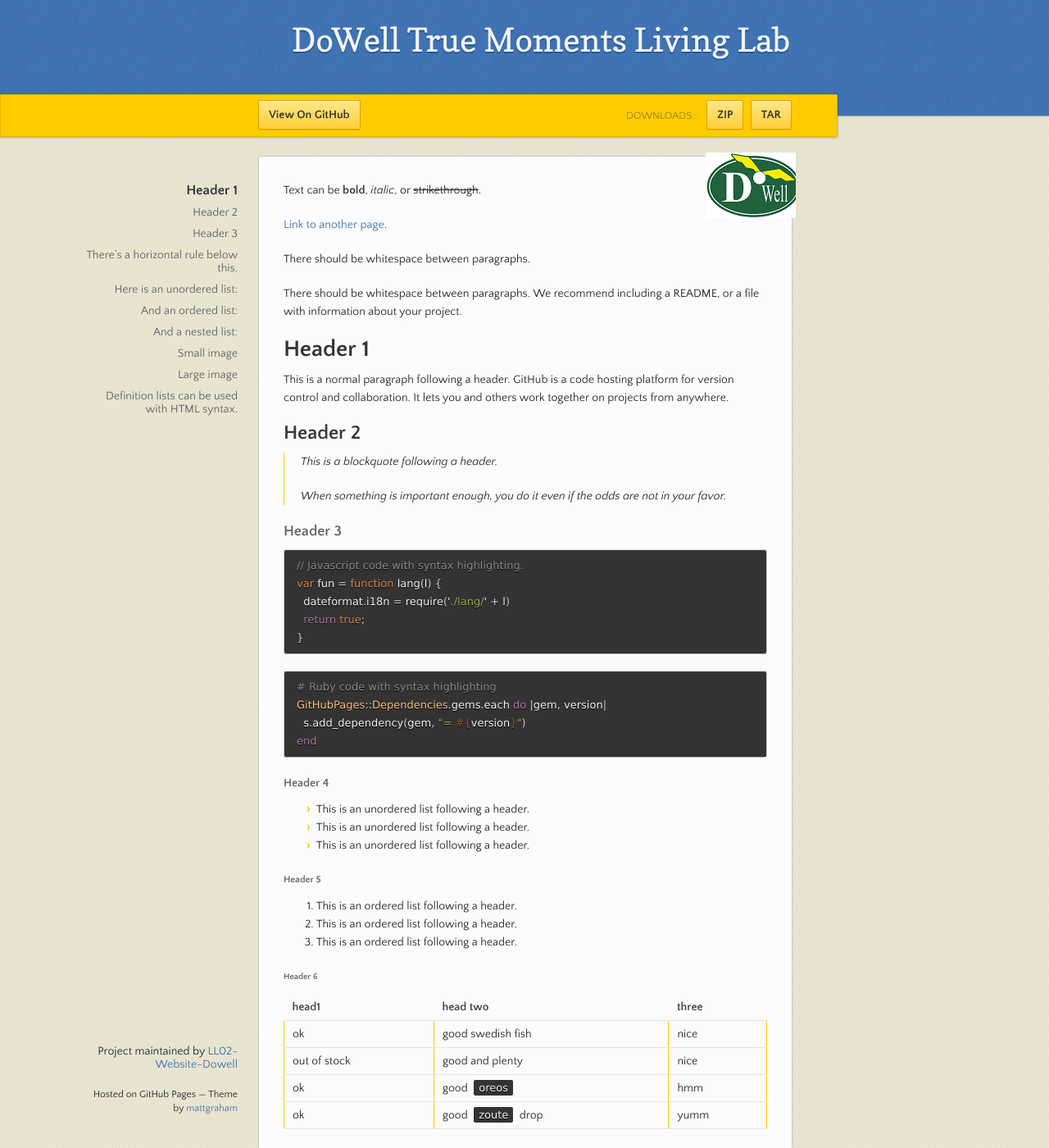
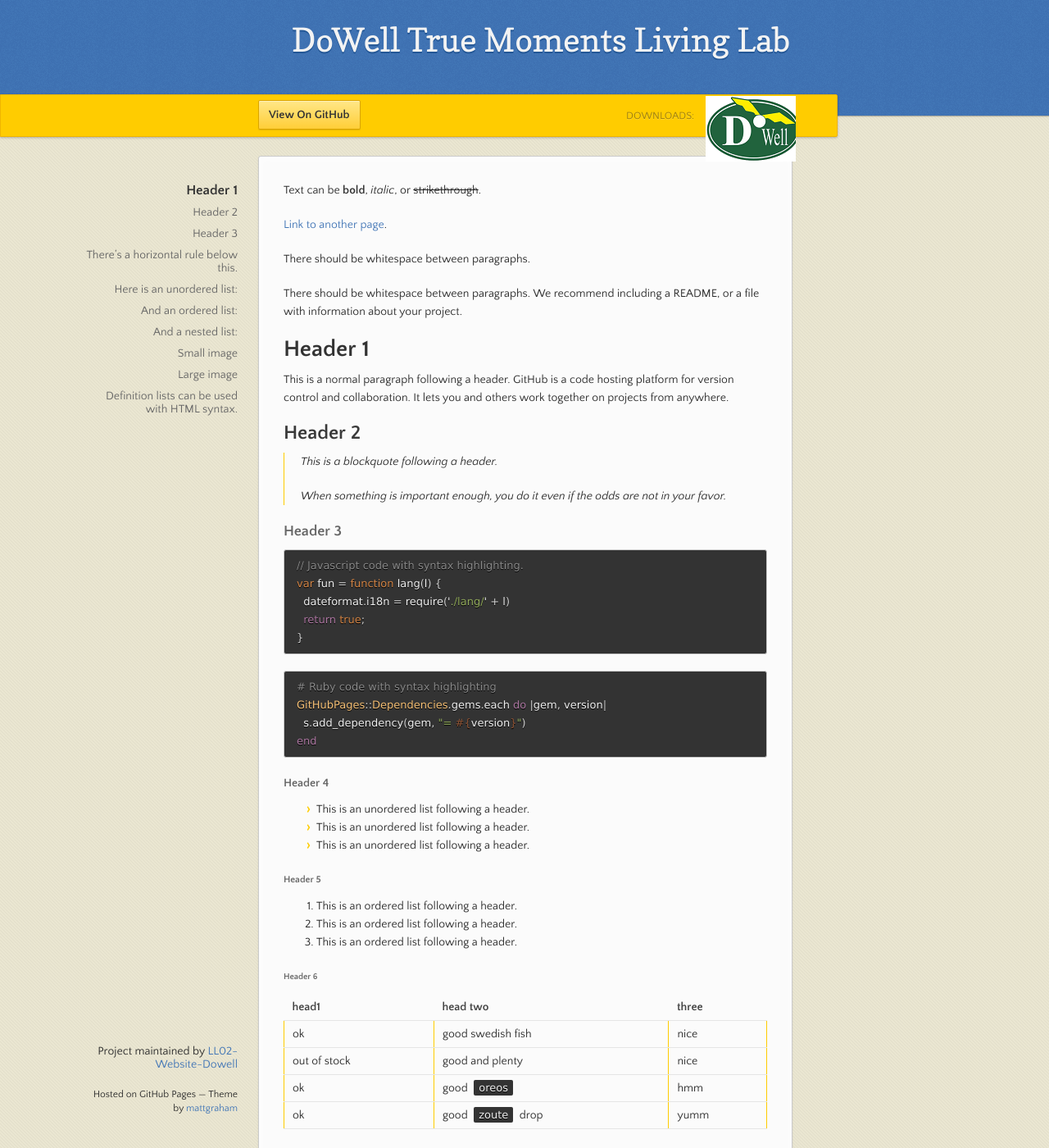
Before and after one commit to LL02-Website-Dowell/Digital-Twin-Note-Taker-Ideation.Dowell, a Jekyll site: the page built from index.md, in a window 1280 px wide and 1400 px high. Shown: the whole window at 82% size. Built offline with Jekyll 4.4.1, drawn with Linux system fonts in a browser that asks for light colours; the repository's description, which GitHub fills in, is left out.

Commit message:
Update jekyll-theme-leap-day.scss

```diff
--- a/_sass/jekyll-theme-leap-day.scss
+++ b/_sass/jekyll-theme-leap-day.scss
@@ -272,7 +272,7 @@ top: 10px;
     height: 80px;
     width: 110px;
     right:50px;
-    top:70px;
+    top:1px;
     display: block;
     background: url(../images/logo.png);
   }
```
